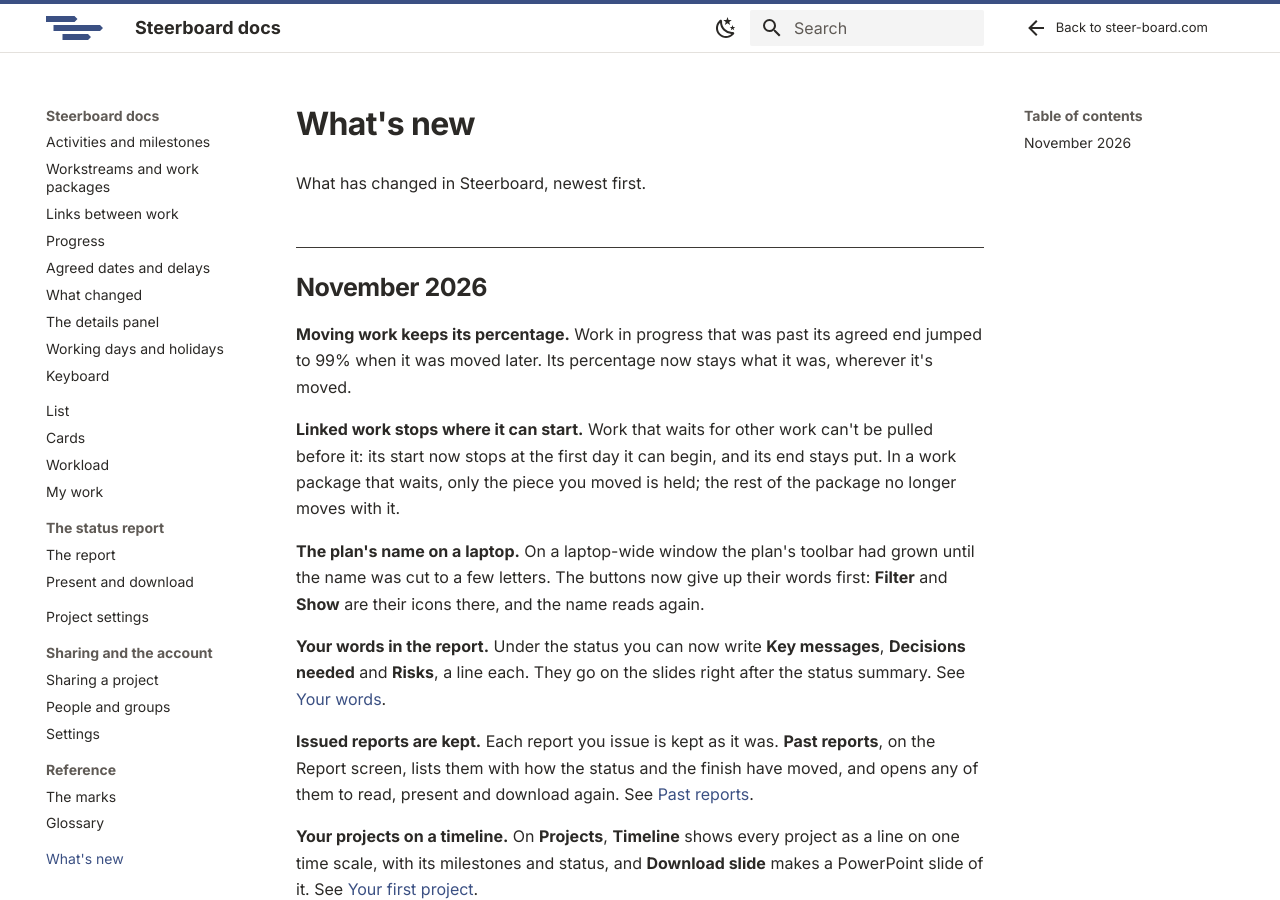
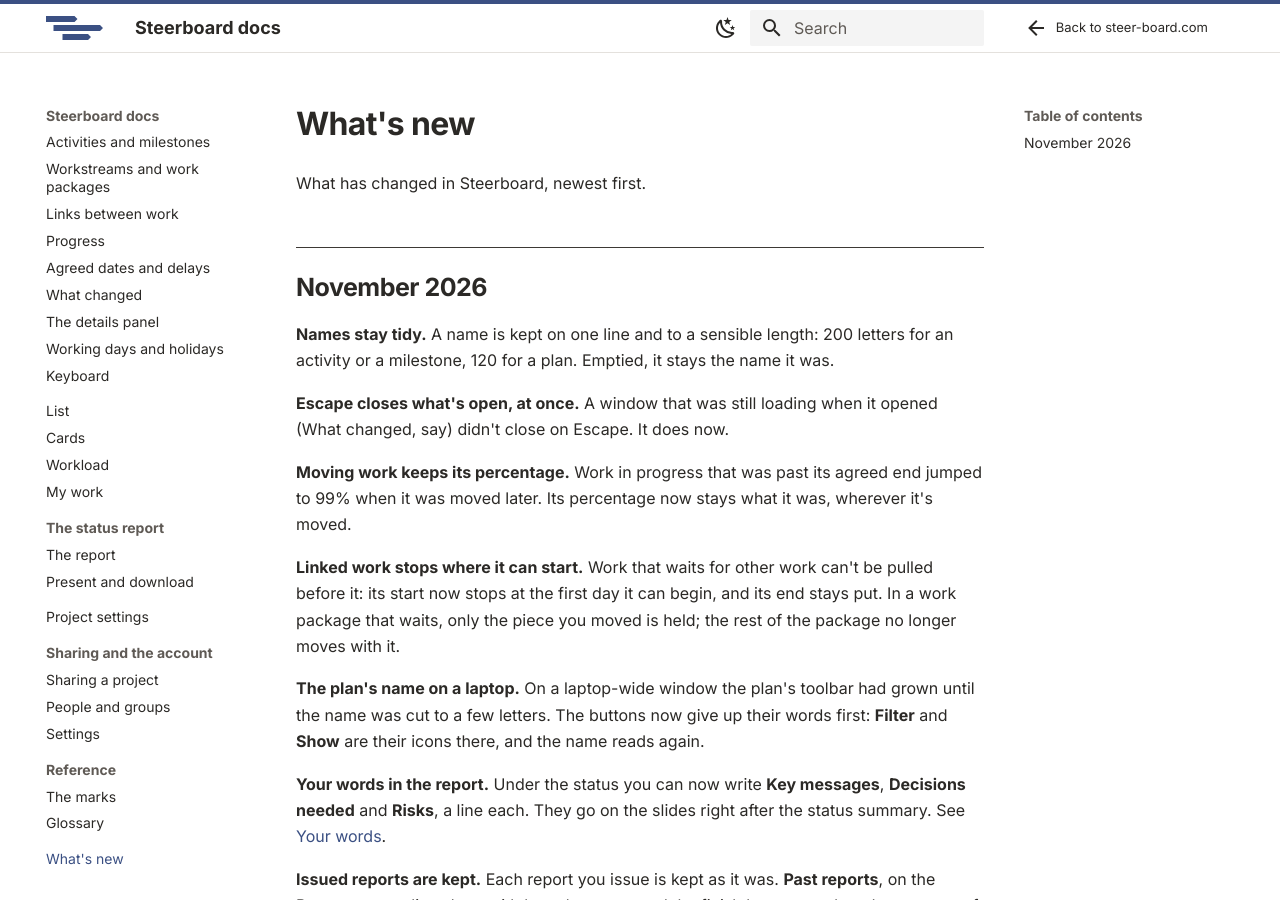
Before and after one commit to mistahcase/steerboard-docs, an MkDocs documentation site: the page built from pages/whats-new.md, in a window 1280 px wide and 900 px high. Built offline with MkDocs 1.6.1 and Material for MkDocs 9.7.7, drawn with Linux system fonts in a browser that asks for light colours.

Commit message:
The screen under random use: a real browser, round 3
The user: "let's check mouse clicks, drags, right clicks, short entries,
long entries, create, delete, all sorts of things".

`npm run walk` (scripts/screen-walk.ts) is the random user with a real
mouse and keyboard in a real browser on a throwaway copy of the app. It
finds what can be pressed or typed into and does one thing to one of
them: clicks, double clicks, right clicks, drags (along, across, by an
end, by the progress tab, the link dot onto something, with Alt), typing
of every kind (nothing, a space, one letter, 300 letters, 880, markup,
two lines, dates that aren't dates), menus and dialogs taken where they
lead, things made and deleted, keys on their own, and every screen. After
each thing done it checks the laws any screen keeps (U1 to U9), the
plan's own laws on what the server now holds (D), names (T), the board
against the plan (V), and a reload (P).

Thirteen walks, 8,550 things done. Nothing failed in the page and the
server never fell over. Seven findings, fixed here:

- Names had no end: 880 letters as a plan's name made its row in Projects
  eighteen lines tall. Every name is tidied where it's saved (one line,
  no spaces at its ends, 200 letters for work, 120 for a plan; emptied,
  it stays what it was), and the main fields stop at the limit (NM).
- Escape didn't close a dialog that was still loading when it opened
  (What changed), nor a menu that took another's place (a workstream's
  Lead menu): nothing in them had the focus. Both take it now, and Escape
  closes what's on top wherever the focus is.
- The details panel, sliding in, made the page 28px wider than its window
  for a quarter of a second; a long name at the top right pushed the
  plan's bar past the window; the filter on the list opened off the right
  edge. All three kept inside the window.
- A refused name said "name is too long."; now a sentence with the limit.

One mistake of these fixes was caught before this commit, by a walk and
by ui:check alike: a job saved as it's typed lost the space before the
next word. 830 tests and the browser checks pass.

Co-Authored-By: Claude Fable 5.2 <noreply@anthropic.com>

```diff
--- a/pages/whats-new.md
+++ b/pages/whats-new.md
@@ -3,6 +3,13 @@
 What has changed in Steerboard, newest first.
 
 ## November 2026
+
+**Names stay tidy.** A name is kept on one line and to a sensible length: 200
+letters for an activity or a milestone, 120 for a plan. Emptied, it stays the
+name it was.
+
+**Escape closes what's open, at once.** A window that was still loading when
+it opened (What changed, say) didn't close on Escape. It does now.
 
 **Moving work keeps its percentage.** Work in progress that was past its
 agreed end jumped to 99% when it was moved later. Its percentage now stays
```
Also changed, not shown: pages/plan/items.md (+3 -0 lines).
